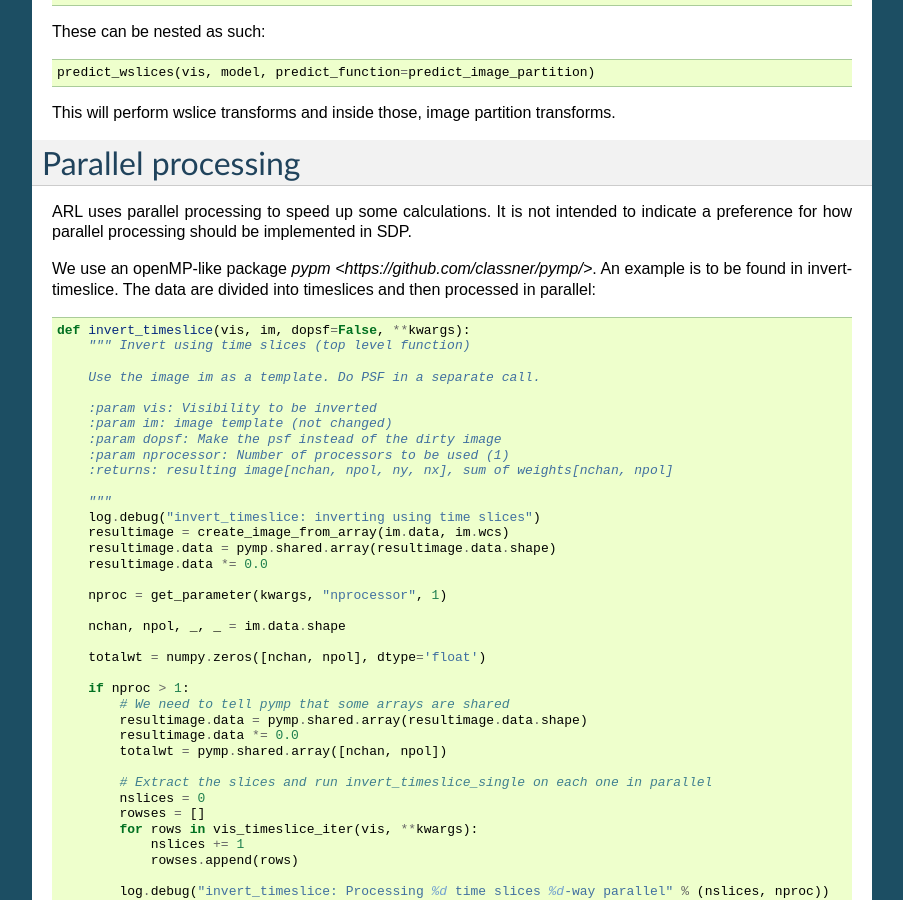
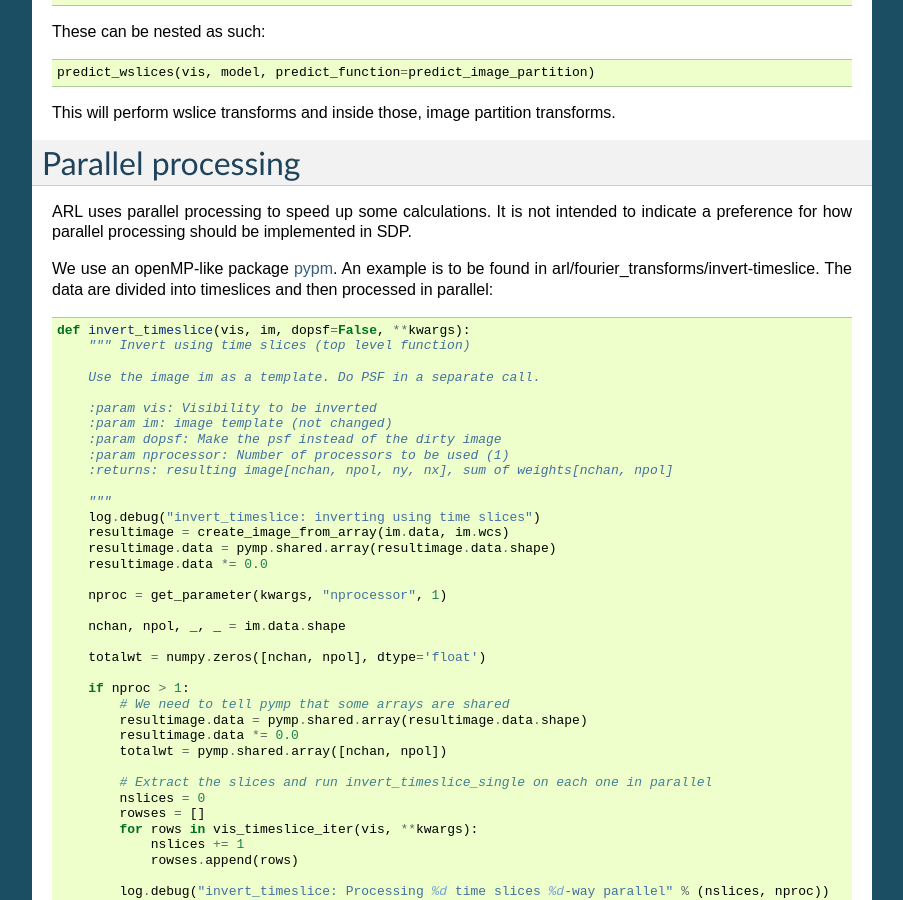
Before and after one commit to ska-telescope/ska-sdp-func-python, a Sphinx documentation site: the page built from docs/index.rst, in a window 1280 px wide and 900 px high, scrolled down 15649 px. Shown: the whole window, without its empty margins (198-1101 px from the left). Built offline with Sphinx 7.4.7, drawn with Linux system fonts in a browser that asks for light colours; pages that are not in the unit, such as notebooks, are missing from menus.

```diff
--- a/docs/index.rst
+++ b/docs/index.rst
@@ -656,8 +656,8 @@
 ARL uses parallel processing to speed up some calculations. It is not intended to indicate a preference for how
 parallel processing should be implemented in SDP.
 
-We use an openMP-like package `pypm <https://github.com/classner/pymp/>`. An example is to be found in
-invert-timeslice. The data are divided into timeslices and then processed in parallel::
+We use an openMP-like package `pypm <https://github.com/classner/pymp/>`_. An example is to be found in
+arl/fourier_transforms/invert-timeslice. The data are divided into timeslices and then processed in parallel::
 
    def invert_timeslice(vis, im, dopsf=False, **kwargs):
        """ Invert using time slices (top level function)
@@ -748,8 +748,6 @@
 * For functions that provide persistent, use read/save.
 
 
-
-
 References
 **********
 
```
Also changed, not shown: other parts of docs/index.rst (+1 -1 lines), 1 other file.
